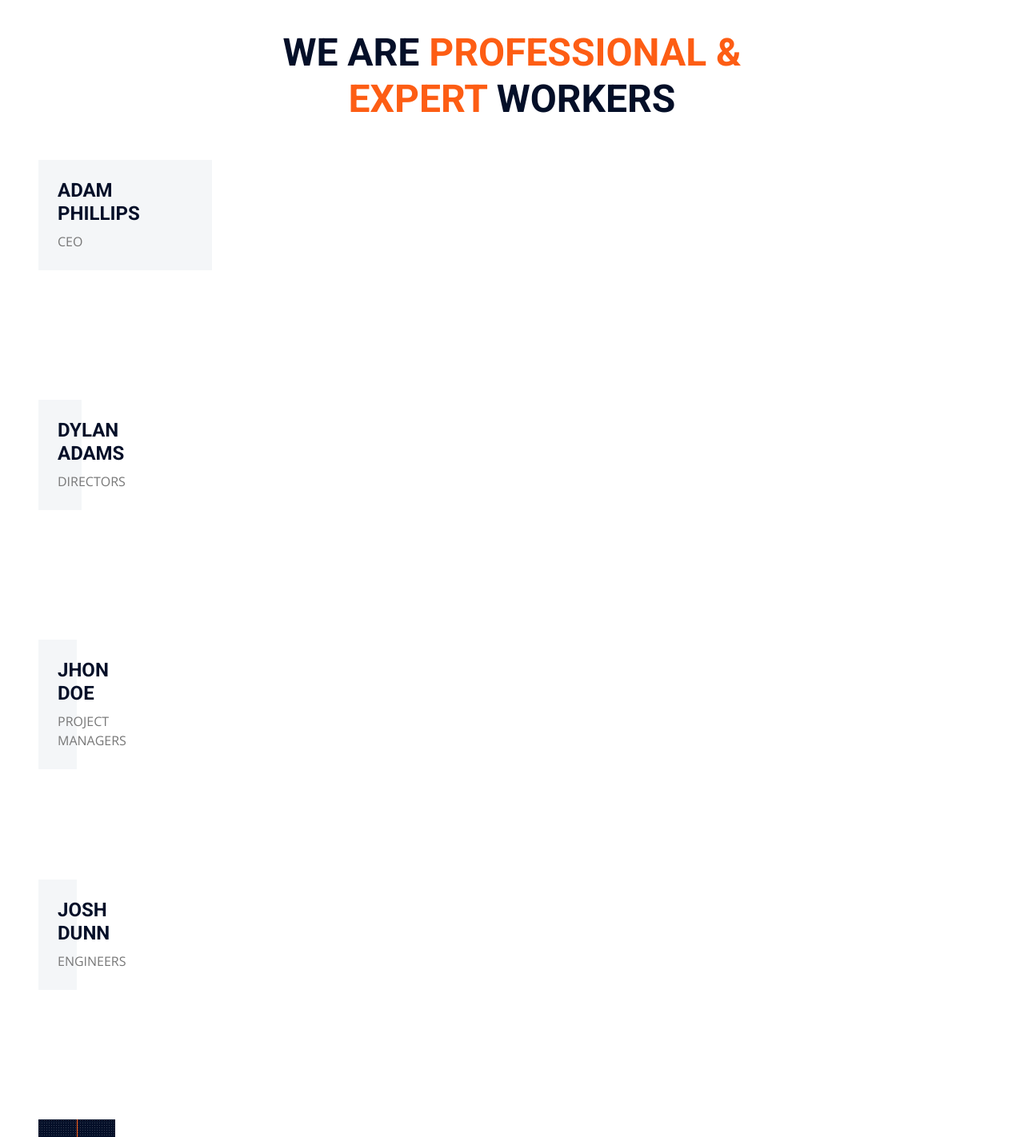
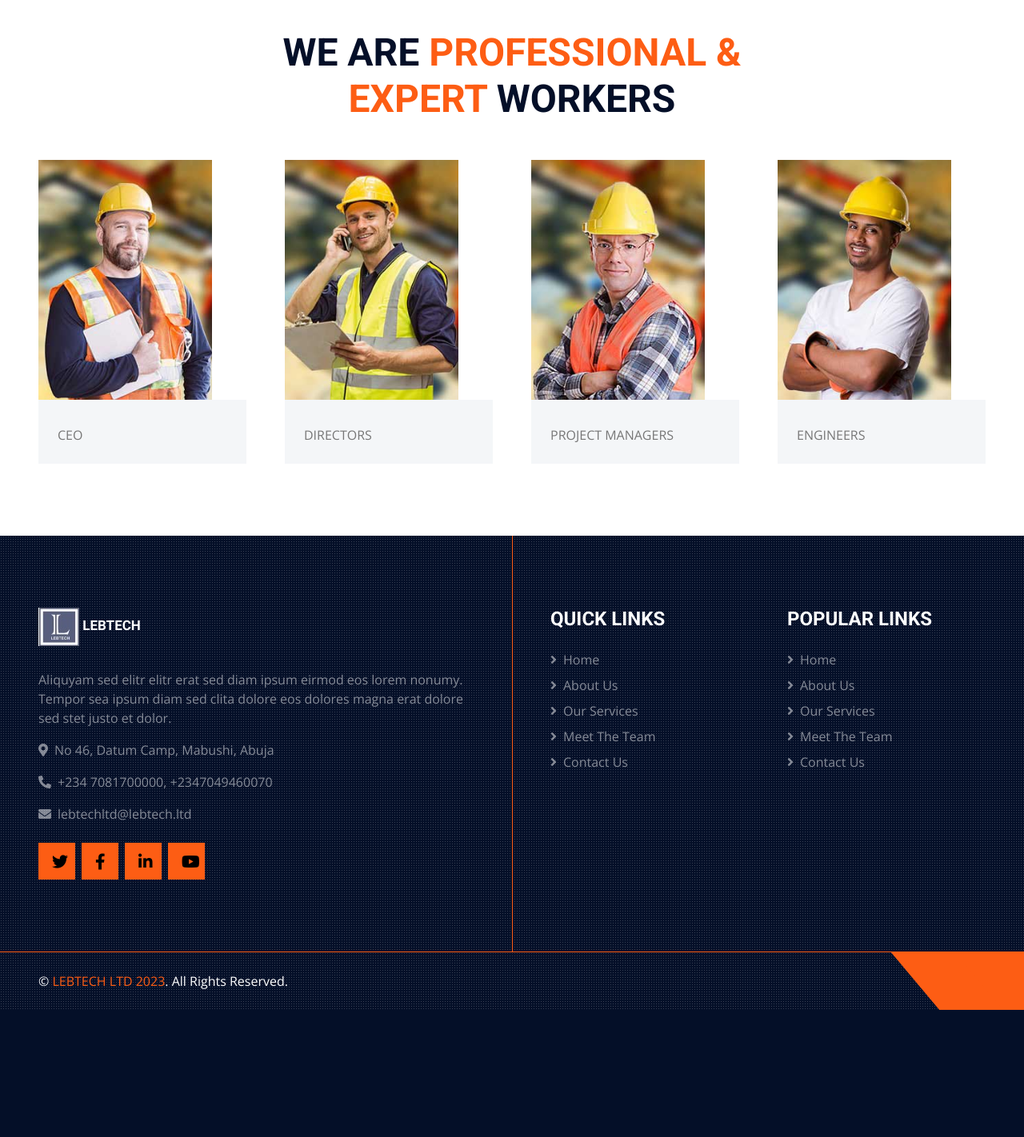
Before and after one commit to Nuel1st/construct, a Django app: page /team/ in a window 1280 px wide. Shown: the part 150-1572 px from the top of the page at 80% size. After the commit the page ends 1413 px from the top, so only its background shows below. Run offline with Django 5.2, Linux system fonts and the light colour scheme; some libraries are stand-ins or nearby versions.

Commit message:
Update team.html

```diff
--- a/lebtech/templates/team.html
+++ b/lebtech/templates/team.html
@@ -12,11 +12,35 @@
             <div class="col-xl-3 col-lg-4 col-md-6">
                 <div class="row g-0">
                     <div class="col-10" style="min-height: 300px;">
-                        <!-- <div class="position-relative h-100">
+                        <div class="position-relative h-100">
                             <img class="position-absolute w-100 h-100" src="img/team-1.jpg" style="object-fit: cover;">
                         </div>
                     </div>
-                    <div class="col-2">
+                    <!-- <div class="col-2">
+                        <div class="h-100 d-flex flex-column align-items-center justify-content-between bg-light">
+                            <a class="btn" href="#"><i class="fab fa-twitter"></i></a>
+                            <a class="btn" href="#"><i class="fab fa-facebook-f"></i></a>
+                            <a class="btn" href="#"><i class="fab fa-linkedin-in"></i></a>
+                            <a class="btn" href="#"><i class="fab fa-instagram"></i></a>
+                            <a class="btn" href="#"><i class="fab fa-youtube"></i></a>
+                        </div>
+                    </div>  -->
+                    <div class="col-12">
+                        <div class="bg-light p-4">
+                            <h4 class="text-uppercase"></h4>
+                            <span>CEO</span>
+                        </div>
+                    </div>
+                </div>
+            </div>
+            <div class="col-xl-3 col-lg-4 col-md-6">
+                <div class="row g-0">
+                    <div class="col-10" style="min-height: 300px;">
+                        <div class="position-relative h-100">
+                            <img class="position-absolute w-100 h-100" src="img/team-2.jpg" style="object-fit: cover;">
+                        </div>
+                    </div>
+                    <!-- <div class="col-2">
                         <div class="h-100 d-flex flex-column align-items-center justify-content-between bg-light">
                             <a class="btn" href="#"><i class="fab fa-twitter"></i></a>
                             <a class="btn" href="#"><i class="fab fa-facebook-f"></i></a>
@@ -27,8 +51,8 @@
                     </div> -->
                     <div class="col-12">
                         <div class="bg-light p-4">
-                            <h4 class="text-uppercase">Adam Phillips</h4>
-                            <span>CEO</span>
+                            <h4 class="text-uppercase"></h4>
+                            <span>DIRECTORS</span>
                         </div>
                     </div>
                 </div>
@@ -36,11 +60,11 @@
             <div class="col-xl-3 col-lg-4 col-md-6">
                 <div class="row g-0">
                     <div class="col-10" style="min-height: 300px;">
-                        <!-- <div class="position-relative h-100">
-                            <img class="position-absolute w-100 h-100" src="img/team-2.jpg" style="object-fit: cover;">
+                        <div class="position-relative h-100">
+                            <img class="position-absolute w-100 h-100" src="img/team-3.jpg" style="object-fit: cover;">
                         </div>
                     </div>
-                    <div class="col-2">
+                    <!-- <div class="col-2">
                         <div class="h-100 d-flex flex-column align-items-center justify-content-between bg-light">
                             <a class="btn" href="#"><i class="fab fa-twitter"></i></a>
                             <a class="btn" href="#"><i class="fab fa-facebook-f"></i></a>
@@ -51,8 +75,8 @@
                     </div> -->
                     <div class="col-12">
                         <div class="bg-light p-4">
-                            <h4 class="text-uppercase">Dylan Adams</h4>
-                            <span>DIRECTORS</span>
+                            <h4 class="text-uppercase"></h4>
+                            <span>PROJECT MANAGERS</span>
                         </div>
                     </div>
                 </div>
@@ -60,11 +84,11 @@
             <div class="col-xl-3 col-lg-4 col-md-6">
                 <div class="row g-0">
                     <div class="col-10" style="min-height: 300px;">
-                        <!-- <div class="position-relative h-100">
-                            <img class="position-absolute w-100 h-100" src="img/team-3.jpg" style="object-fit: cover;">
+                        <div class="position-relative h-100">
+                            <img class="position-absolute w-100 h-100" src="img/team-4.jpg" style="object-fit: cover;">
                         </div>
                     </div>
-                    <div class="col-2">
+                    <!-- <div class="col-2">
                         <div class="h-100 d-flex flex-column align-items-center justify-content-between bg-light">
                             <a class="btn" href="#"><i class="fab fa-twitter"></i></a>
                             <a class="btn" href="#"><i class="fab fa-facebook-f"></i></a>
@@ -75,31 +99,7 @@
                     </div> -->
                     <div class="col-12">
                         <div class="bg-light p-4">
-                            <h4 class="text-uppercase">Jhon Doe</h4>
-                            <span>PROJECT MANAGERS</span>
-                        </div>
-                    </div>
-                </div>
-            </div>
-            <div class="col-xl-3 col-lg-4 col-md-6">
-                <div class="row g-0">
-                    <div class="col-10" style="min-height: 300px;">
-                        <!-- <div class="position-relative h-100">
-                            <img class="position-absolute w-100 h-100" src="img/team-4.jpg" style="object-fit: cover;">
-                        </div>
-                    </div>
-                    <div class="col-2">
-                        <div class="h-100 d-flex flex-column align-items-center justify-content-between bg-light">
-                            <a class="btn" href="#"><i class="fab fa-twitter"></i></a>
-                            <a class="btn" href="#"><i class="fab fa-facebook-f"></i></a>
-                            <a class="btn" href="#"><i class="fab fa-linkedin-in"></i></a>
-                            <a class="btn" href="#"><i class="fab fa-instagram"></i></a>
-                            <a class="btn" href="#"><i class="fab fa-youtube"></i></a>
-                        </div>
-                    </div> -->
-                    <div class="col-12">
-                        <div class="bg-light p-4">
-                            <h4 class="text-uppercase">Josh Dunn</h4>
+                            <h4 class="text-uppercase"></h4>
                             <span>ENGINEERS</span>
                         </div>
                     </div>
```
